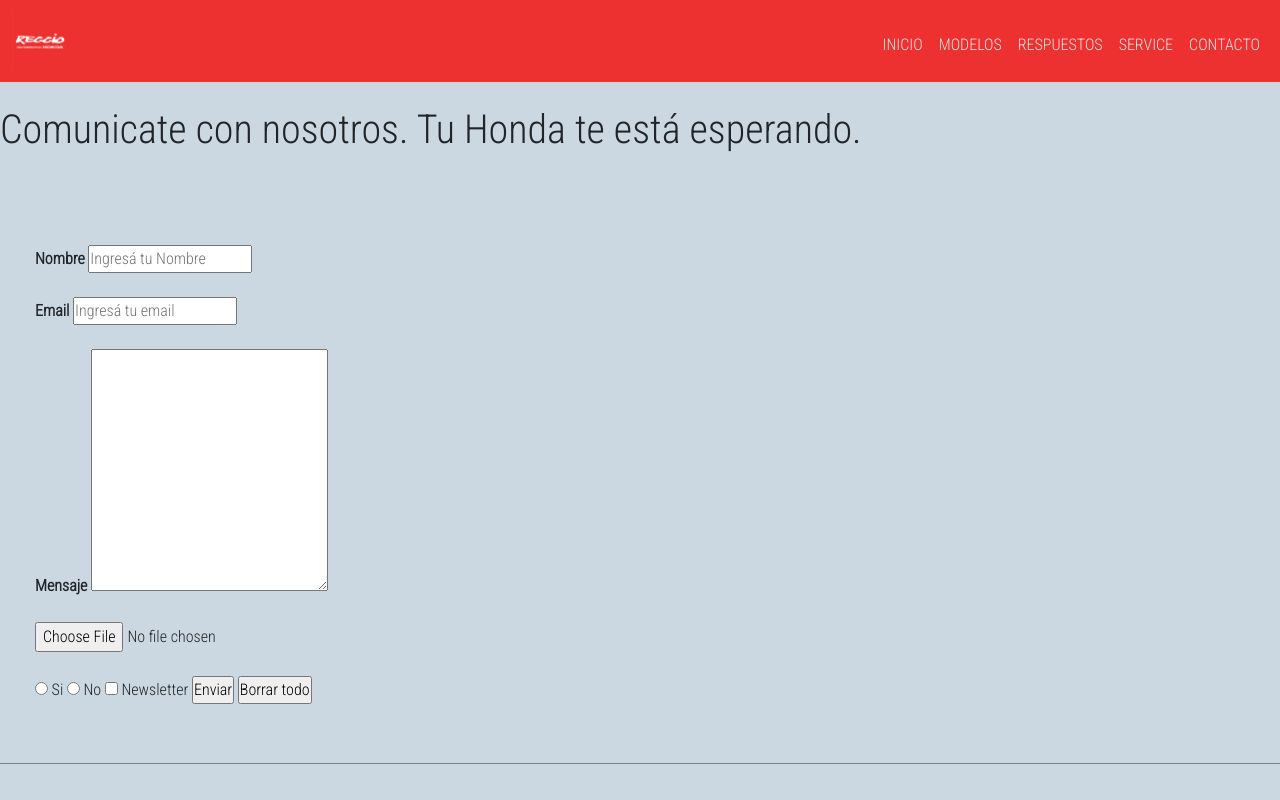
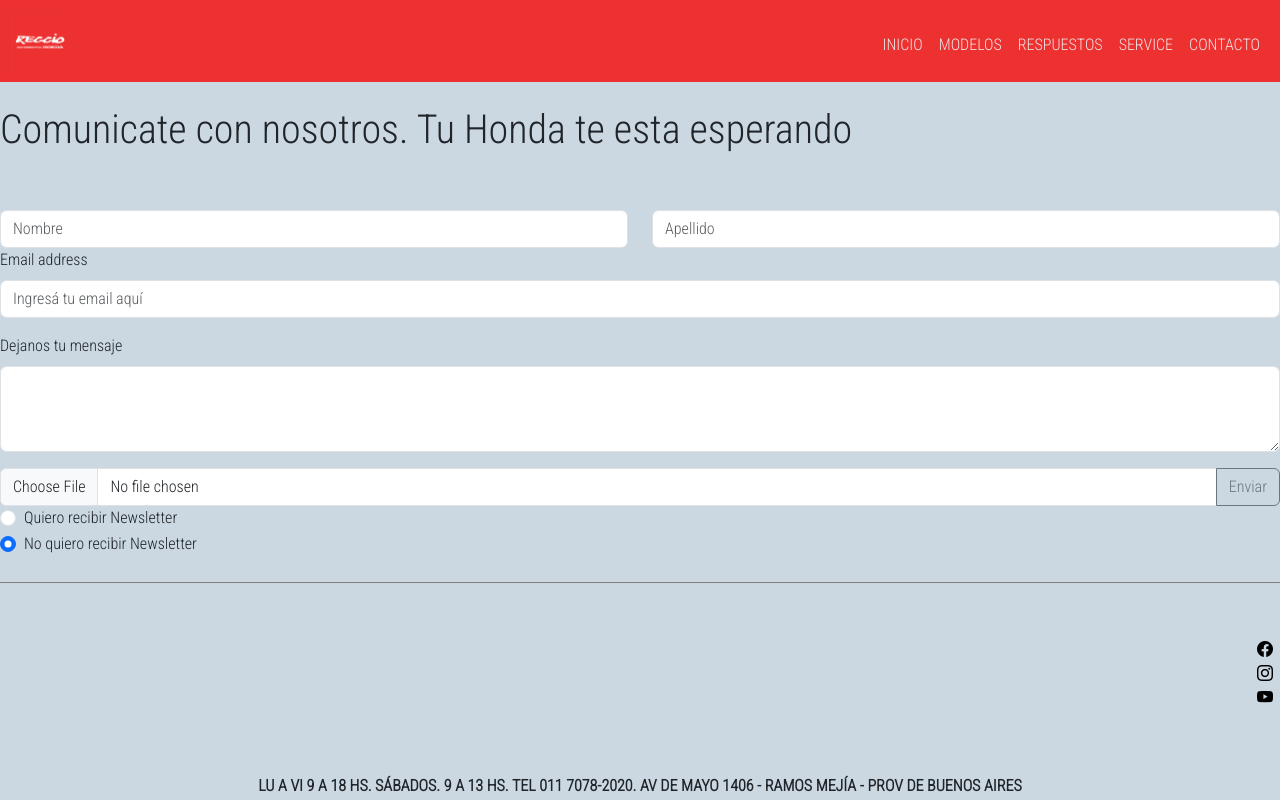
Before and after one commit to jfbaulino/proyectowebreggio, a plain HTML site: page páginas/Contacto.html in a window 1280 px wide. Shown: the top 800 px of the page. Drawn offline with nearby package versions, Linux system fonts and the light colour scheme.

Commit message:
add details

```diff
--- a/páginas/Contacto.html
+++ b/páginas/Contacto.html
@@ -42,48 +42,60 @@
           </nav>
     </header>
     <br>
-  <h1>Comunicate con nosotros. Tu Honda te está esperando.</h1>
-  <br><br>
-    <form action="" method="get" class="formulario">
+    <p class="h1">Comunicate con nosotros. Tu Honda te esta esperando</p>
 
-        <label for="nombre"><strong>Nombre</strong></label>
-        <input type="text" id="nombre" placeholder="Ingresá tu Nombre" required>
-        <br><br>
-
-        <label for="email"><strong>Email</strong></label>
-        <input type="email" name="Email" id="email" placeholder="Ingresá tu email" required>
-        <br><br>
-
-        <label for="consulta"><strong>Mensaje</strong></label>
-        <textarea name="" id="consulta" cols="30" rows="10"></textarea>
-        <br><br>
-
-        <input type="file" name="" id="">
-        <br><br>
-
-        <input type="radio" name="curso" id=""> Si
-        <input type="radio" name="curso" id=""> No
-        <input type="checkbox" name="opcion" id="News"> Newsletter
-
-        <input type="submit" value="Enviar">
-        <input type="reset" value="Borrar todo">
+  <br>
+  <br>
+  <div class="row">
+    <div class="col">
+      <input type="text" class="form-control" placeholder="Nombre" aria-label="First name">
+    </div>
+    <div class="col">
+      <input type="text" class="form-control" placeholder="Apellido" aria-label="Last name">
+    </div>
+  </div>
+  <div class="mb-3">
+    <label for="exampleFormControlInput1" class="form-label">Email address</label>
+    <input type="email" class="form-control" id="exampleFormControlInput1" placeholder="Ingresá tu email aquí">
+  </div>
+  <div class="mb-3">
+    <label for="exampleFormControlTextarea1" class="form-label">Dejanos tu mensaje</label>
+    <textarea class="form-control" id="exampleFormControlTextarea1" rows="3"></textarea>
+  </div>
 
 
 
+  <div class="input-group">
+    <input type="file" class="form-control" id="inputGroupFile04" aria-describedby="inputGroupFileAddon04" aria-label="Upload">
+    <button class="btn btn-outline-secondary" type="button" id="inputGroupFileAddon04">Enviar</button>
+  </div>
 
-    </form>
+  <div class="form-check">
+    <input class="form-check-input" type="radio" name="flexRadioDefault" id="flexRadioDefault1">
+    <label class="form-check-label" for="flexRadioDefault1">
+      Quiero recibir Newsletter
+    </label>
+  </div>
+  <div class="form-check">
+    <input class="form-check-input" type="radio" name="flexRadioDefault" id="flexRadioDefault2" checked>
+    <label class="form-check-label" for="flexRadioDefault2">
+      No quiero recibir Newsletter
+    </label>
+  </div>
 <br>
 
 <footer>
 
 
-    <br> <br>
+    <br>
+    <br>
     <ul>
-        <li><a><i class="bi bi-facebook"></i></a></li>
-        <li><a><i class="bi bi-instagram"></i></a></li>
-        <li><a><i class="bi bi-youtube"></i></a></li>
+      <li><a href="https://www.facebook.com/www.reggiomotos.com.ar/?locale=es_LA" target="_blank"><i class="bi bi-facebook"></i></a></li>
+      <li><a href="https://instagram.com/reggiomotos?igshid=YmMyMTA2M2Y=" target="_blank"><i class="bi bi-instagram"></i></a></li>
+      <li><a href="https://youtu.be/UusxTNd06sY" target="_blank"><i class="bi bi-youtube"></i></a></li>
     </ul>
-<br><br>
+<br>
+<br>
     <p class="footercontacto"><strong>LU A VI 9 A 18 HS. SÁBADOS. 9 A 13 HS. TEL 011 7078-2020. AV DE MAYO 1406 - RAMOS MEJÍA - PROV DE BUENOS AIRES</strong></p>
 </footer>
 <script src="https://cdn.jsdelivr.net/npm/@popperjs/core@2.11.6/dist/umd/popper.min.js" integrity="sha384-oBqDVmMz9ATKxIep9tiCxS/Z9fNfEXiDAYTujMAeBAsjFuCZSmKbSSUnQlmh/jp3" crossorigin="anonymous"></script>
--- a/sass/_contacto.scss
+++ /dev/null
@@ -1,3 +0,0 @@
-form {
-    padding: 35px;
-}
```
Also changed, not shown: index.html (+8 -6 lines), páginas/Repuestos.html (+19 -13 lines), páginas/modelos.html (+68 -17 lines), páginas/service.html (+37 -20 lines), sass/_modelos.scss (line endings or trailing spaces), sass/style.css, 1 other file.
